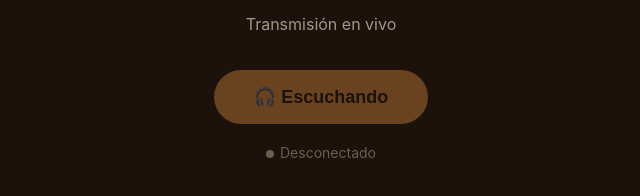
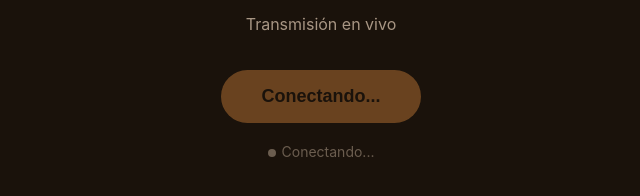
Before and after one commit to serjansg/melodia-audio-relay, a website: page public/index.html in a window 1280 px wide. Both pictures are taken after a click on the button "▶ Escuchar". Shown: the part 354-550 px from the top of the page, 319-959 px from the left. Drawn offline with Linux system fonts and the light colour scheme.

Commit message:
Refactor audio player connection logic

```diff
--- a/public/index.html
+++ b/public/index.html
@@ -49,75 +49,53 @@
   <button id="btnPlay">▶ Escuchar</button>
   <div id="status"><span class="dot" id="dot"></span><span id="statusText">Desconectado</span></div>
 
+  <audio id="player" preload="none"></audio>
+
   <script>
     const btn = document.getElementById("btnPlay");
     const dot = document.getElementById("dot");
     const statusText = document.getElementById("statusText");
+    const player = document.getElementById("player");
 
-    let audioEl = null;
-    let mediaSource = null;
-    let sourceBuffer = null;
-    let ws = null;
-    let queue = [];
-
-    function conectar() {
-      // Construye la URL del WebSocket a partir de la URL actual de la página
-      const protocolo = location.protocol === "https:" ? "wss:" : "ws:";
-      const wsUrl = `${protocolo}//${location.host}/listen`;
-
-      ws = new WebSocket(wsUrl);
-      ws.binaryType = "arraybuffer";
-
-      audioEl = new Audio();
-      audioEl.autoplay = true;
-
-      mediaSource = new MediaSource();
-      audioEl.src = URL.createObjectURL(mediaSource);
-
-      mediaSource.addEventListener("sourceopen", () => {
-        // El host manda audio codificado en Opus dentro de contenedor WebM
-        sourceBuffer = mediaSource.addSourceBuffer('audio/webm; codecs="opus"');
-        sourceBuffer.addEventListener("updateend", procesarCola);
-      });
-
-      ws.onopen = () => {
-        statusText.textContent = "Conectado, esperando audio...";
-        dot.classList.add("live");
-      };
-
-      ws.onmessage = (event) => {
-        queue.push(new Uint8Array(event.data));
-        procesarCola();
-        if (statusText.textContent !== "En vivo 🎵") {
-          statusText.textContent = "En vivo 🎵";
-        }
-      };
-
-      ws.onclose = () => {
-        statusText.textContent = "Desconectado";
-        dot.classList.remove("live");
-      };
-
-      ws.onerror = () => {
-        statusText.textContent = "Error de conexión";
-      };
-    }
-
-    function procesarCola() {
-      if (!sourceBuffer || sourceBuffer.updating || queue.length === 0) return;
-      const chunk = queue.shift();
-      try {
-        sourceBuffer.appendBuffer(chunk);
-      } catch (e) {
-        console.error("Error al reproducir chunk:", e);
-      }
+    // Cache-buster: cada clic pide una conexión nueva, para evitar que
+    // el navegador reutilice una conexión vieja o cacheada.
+    function urlStream() {
+      return `/stream?t=${Date.now()}`;
     }
 
     btn.addEventListener("click", () => {
       btn.disabled = true;
       btn.textContent = "Conectando...";
-      conectar();
-      setTimeout(() => { btn.textContent = "🎧 Escuchando"; }, 500);
+      statusText.textContent = "Conectando...";
+
+      player.src = urlStream();
+      player.play().catch((e) => {
+        console.error("Error al reproducir:", e);
+        statusText.textContent = "Error, intenta de nuevo";
+        btn.disabled = false;
+        btn.textContent = "▶ Escuchar";
+      });
+    });
+
+    player.addEventListener("playing", () => {
+      dot.classList.add("live");
+      statusText.textContent = "En vivo 🎵";
+      btn.textContent = "🎧 Escuchando";
+    });
+
+    player.addEventListener("waiting", () => {
+      statusText.textContent = "Cargando...";
+    });
+
+    player.addEventListener("stalled", () => {
+      statusText.textContent = "Conexión inestable...";
+    });
+
+    player.addEventListener("error", () => {
+      dot.classList.remove("live");
+      statusText.textContent = "Se cortó la conexión";
+      btn.disabled = false;
+      btn.textContent = "▶ Reintentar";
     });
   </script>
 </body>
```
